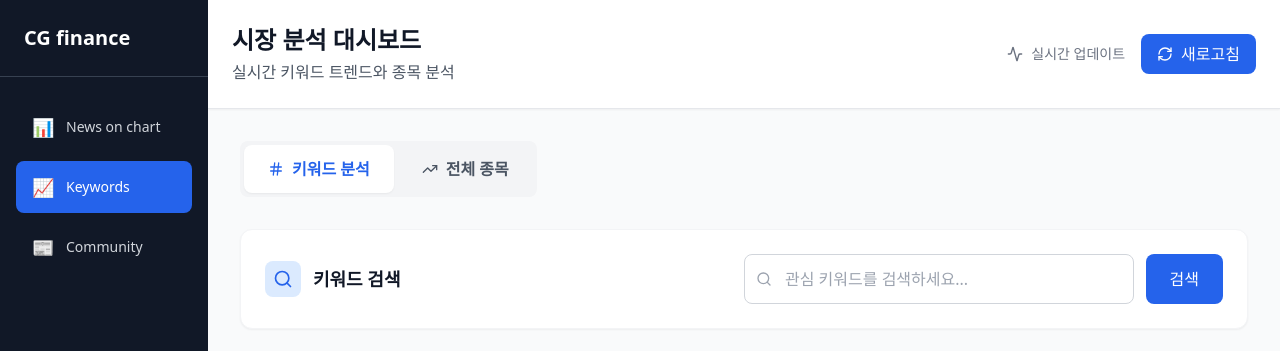
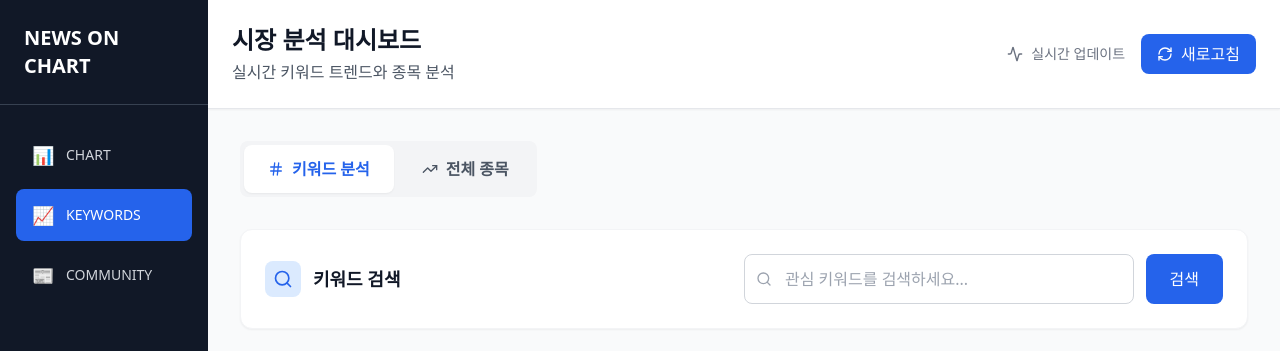
Before and after one commit to CG-Company/news_on_chart, a Next.js app in the folder CG_company/yoongdo/: page /analysis in a window 1280 px wide. Shown: the top 351 px of the page. Built offline with nearby package versions, Linux system fonts and the light colour scheme; no server answers.

Commit message:
시작페이지

```diff
--- a/CG_company/yoongdo/package.json
+++ b/CG_company/yoongdo/package.json
@@ -10,6 +10,7 @@
   },
   "dependencies": {
     "apexcharts": "^4.7.0",
+    "framer-motion": "^12.23.0",
     "lightweight-charts": "^4.2.0",
     "lucide-react": "^0.525.0",
     "next": "15.3.4",
--- a/CG_company/yoongdo/src/app/page.js
+++ b/CG_company/yoongdo/src/app/page.js
@@ -2,6 +2,7 @@
 "use client";
 import dynamic from "next/dynamic";
 import { useState, useEffect, useCallback, useMemo } from "react";
+import LandingPage from "../components/LandingPage";
 
 // 백엔드 연동 API 및 유틸리티
 import {
@@ -56,6 +57,9 @@ const NewsPanel = dynamic(() => import("../components/NewsPanel"), {
 });
 
 export default function Page() {
+  // 랜딩 페이지 상태
+  const [showLanding, setShowLanding] = useState(true);
+
   // 기본 상태
   const [ticker, setTicker] = useState("000660");
   const [tickerName, setTickerName] = useState("SK하이닉스");
@@ -389,6 +393,31 @@ export default function Page() {
     }
   }, [ticker]);
 
+  // 랜딩 페이지 진입 핸들러
+  const handleEnterApp = useCallback(() => {
+    setShowLanding(false);
+  }, []);
+
+  // 네비게이션 핸들러
+  const handleNavigate = useCallback((page) => {
+    setShowLanding(false);
+    if (page === 'chart' || page === 'home') {
+      setSelectedPage('dashboard');
+    } else if (page === 'keyword') {
+      setSelectedPage('keyword');
+    } else if (page === 'analysis') {
+      setSelectedPage('analysis');
+    } else if (page === 'demo') {
+      // 데모 페이지로 이동 (일단 메인 앱으로)
+      setSelectedPage('dashboard');
+    }
+  }, []);
+
+  // 랜딩 페이지 표시
+  if (showLanding) {
+    return <LandingPage onEnterApp={handleEnterApp} onNavigate={handleNavigate} />;
+  }
+
   // 전체 로딩 상태
   const isInitialLoading = isLoadingTicker;
 
@@ -457,6 +486,20 @@ export default function Page() {
               ticker={ticker}
               key={selectedDate ? `news-${selectedDate}` : "news-empty"}
             />
+          ) : selectedPage === "analysis" ? (
+            <div className="space-y-8">
+              <div className="bg-white rounded-xl shadow-sm border p-6">
+                <h1 className="text-2xl font-bold text-gray-900 mb-4">키워드 분석</h1>
+                <p className="text-gray-600">키워드 분석 페이지입니다. 개발 중입니다.</p>
+              </div>
+            </div>
+          ) : selectedPage === "keyword" ? (
+            <div className="space-y-8">
+              <div className="bg-white rounded-xl shadow-sm border p-6">
+                <h1 className="text-2xl font-bold text-gray-900 mb-4">키워드 검색</h1>
+                <p className="text-gray-600">키워드 검색 페이지입니다. 개발 중입니다.</p>
+              </div>
+            </div>
           ) : (
             // 기졸 메인 컨텐츠 영역 (차트, 카드 등)
             <>
--- a/CG_company/yoongdo/src/components/Sidebar.js
+++ b/CG_company/yoongdo/src/components/Sidebar.js
@@ -6,21 +6,21 @@ const Sidebar = ({ currentPage = "dashboard" }) => {
   const menuItems = [
     {
       id: "dashboard",
-      label: "News on chart",
+      label: "CHART",
       icon: "📊",
       href: "/",
       active: true,
     },
     {
       id: "analysis",
-      label: "Keywords",
+      label: "KEYWORDS",
       icon: "📈",
       href: "/analysis",
       active: true,
     },
     {
       id: "keyword",
-      label: "Community",
+      label: "COMMUNITY",
       icon: "📰",
       href: "/keyword",
       active: true,
@@ -32,7 +32,7 @@ const Sidebar = ({ currentPage = "dashboard" }) => {
     <div className="w-52 bg-gray-900 h-screen fixed left-0 top-0 flex flex-col z-20">
       {/* 로고 영역 */}
       <div className="p-6 border-b border-gray-700">
-        <h1 className="text-white text-xl font-bold">CG finance</h1>
+        <h1 className="text-white text-xl font-bold">NEWS ON CHART</h1>
       </div>
 
       {/* 메뉴 영역 */}
```
Also changed, not shown: 2 other files (tests, documents, lock files or other folders).
